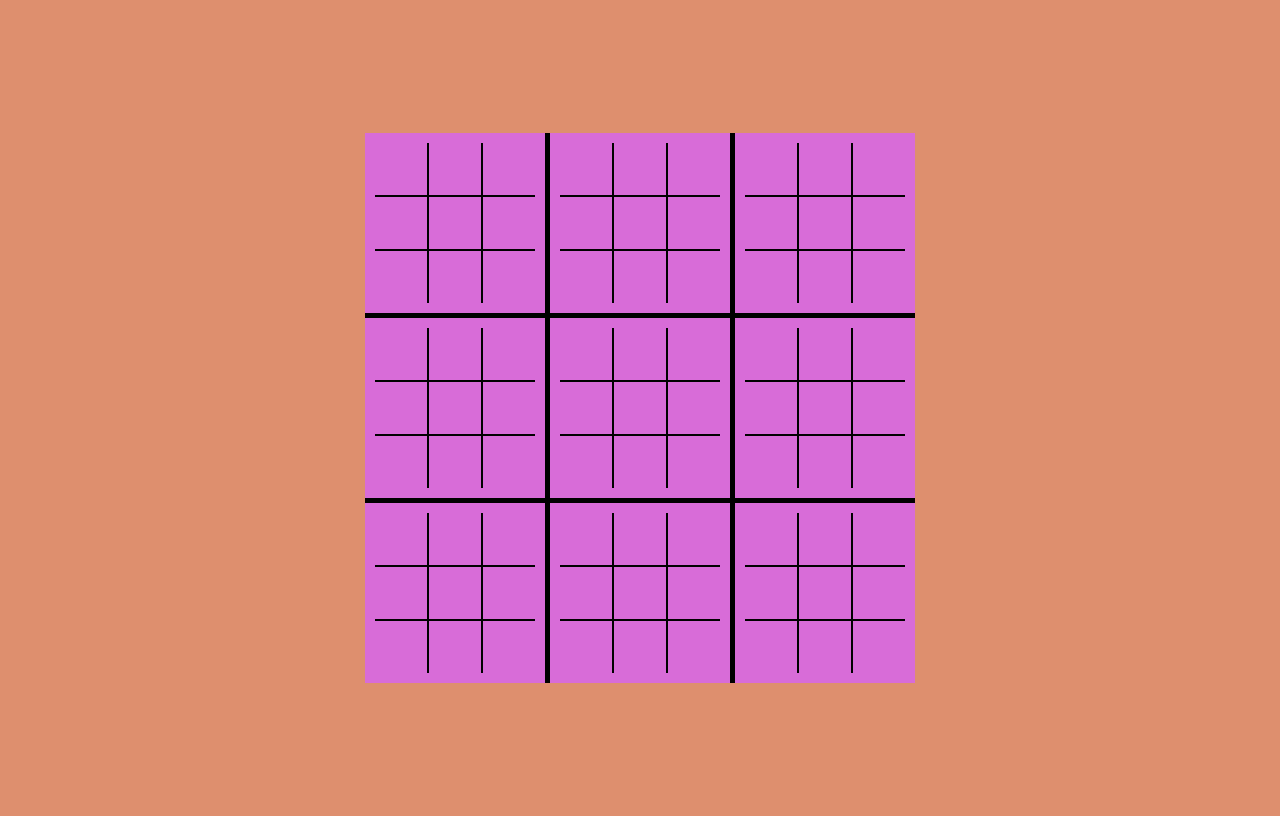
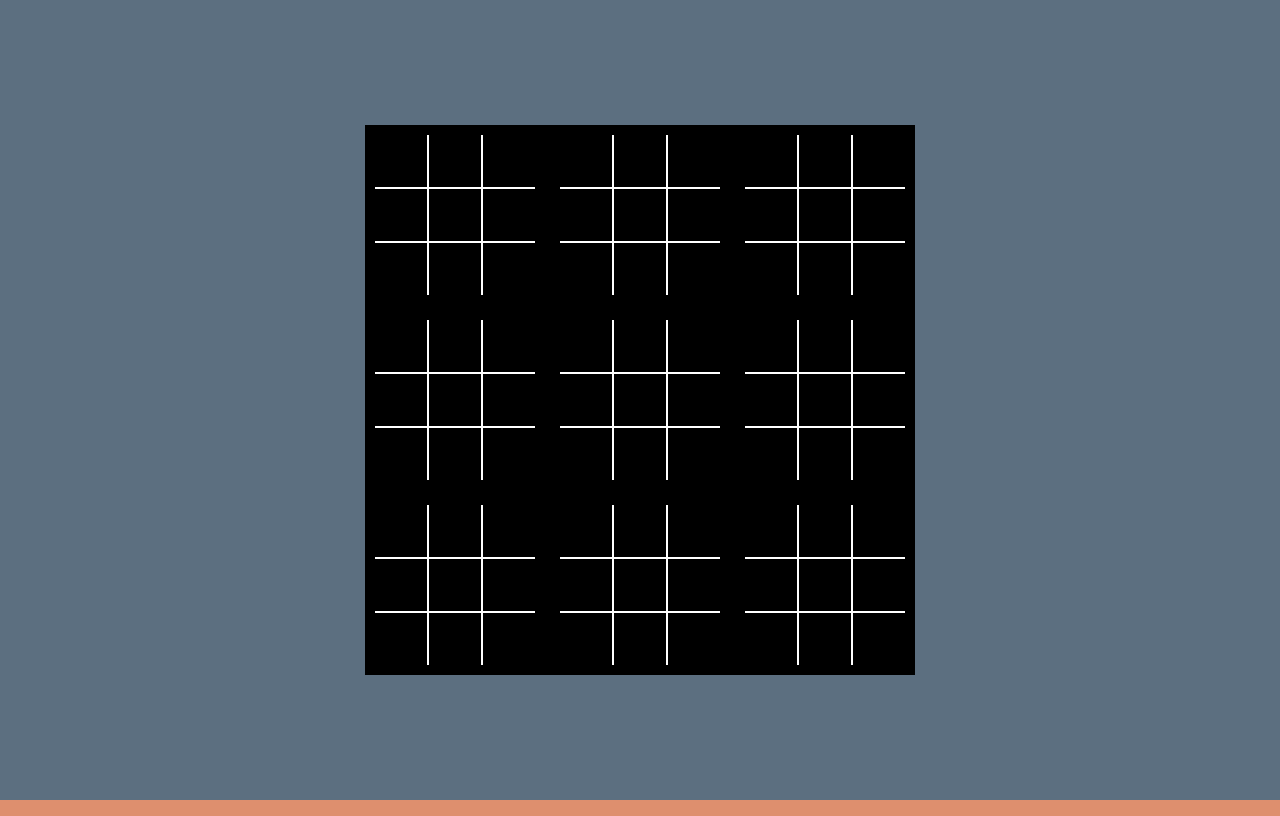
Before and after one commit to soheb-btw/tic-tac-toe, an Angular app: page / in a window 1280 px wide. Built offline with nearby package versions, Linux system fonts and the light colour scheme.

Commit message:
centering grid build files

```diff
--- a/src/app/app.component.scss
+++ b/src/app/app.component.scss
@@ -6,6 +6,7 @@
 
 body{
     background-color: #DE8F6E;
+    margin: 0 !important;
 }
 
 .player{
@@ -50,6 +51,7 @@
     display: flex;
     justify-content: center ;
     align-items: center;
+    background-color: rgb(92, 111, 128);
     min-height: 100vh;
     justify-content: space-evenly;
 }
--- a/src/app/sub-grid/sub-grid.component.scss
+++ b/src/app/sub-grid/sub-grid.component.scss
@@ -1,6 +1,6 @@
 .main-section{
     padding: 10px;
-    background-color: rgba(231, 116, 231, 0.938);
+    background-color: black;
     position: relative;
 }
 
@@ -24,56 +24,56 @@
 }
 
 #box-0{
-    border-right: 1px solid;
-    border-bottom: 1px solid;
+    border-right: 1px solid white;
+    border-bottom: 1px solid white;
 }
 
 #box-1{
-    border-bottom: 1px solid;
-    border-left: 1px solid;
-    border-right: 1px solid;
+    border-bottom: 1px solid white;
+    border-left: 1px solid white;
+    border-right: 1px solid white;
 }
 
 #box-2{
-    border-left: 1px solid;
-    border-bottom: 1px solid;
+    border-left: 1px solid white;
+    border-bottom: 1px solid white;
 }
 
 #box-3{
-    border-bottom: 1px solid;
-    border-top: 1px solid;
-    border-right: 1px solid;
+    border-bottom: 1px solid white;
+    border-top: 1px solid white;
+    border-right: 1px solid white;
 }
 
 #box-4{
-    border: 1px solid;
+    border: 1px solid white;
 }
 
 #box-5{
-    border-bottom: 1px solid;
-    border-left: 1px solid;
-    border-top: 1px solid;
+    border-bottom: 1px solid white;
+    border-left: 1px solid white;
+    border-top: 1px solid white;
 }
 
 #box-6{
-    border-top: 1px solid;
-    border-top: 1px solid;
-    border-right: 1px solid;
+    border-top: 1px solid white;
+    border-top: 1px solid white;
+    border-right: 1px solid white;
 }
 
 #box-7{
-    border-top: 1px solid;
-    border-left: 1px solid;
-    border-right: 1px solid;
+    border-top: 1px solid white;
+    border-left: 1px solid white;
+    border-right: 1px solid white;
 }
 
 #box-8{
-    border-top: 1px solid;
-    border-left: 1px solid;
+    border-top: 1px solid white;
+    border-left: 1px solid white;
 }
 
 .box{
-    // border-right: 1px solid grey;
+    // border-right: 1px solid white grey;
     // background-color: rgba(231, 116, 231, 0.938);
     display: flex;
     max-width: 100px;
--- a/src/index.html
+++ b/src/index.html
@@ -7,7 +7,7 @@
   <meta name="viewport" content="width=device-width, initial-scale=1">
   <link rel="icon" type="image/x-icon" href="favicon.ico">
 </head>
-<body>
+<body style="margin: 0;">
   <app-root></app-root>
 </body>
 </html>
```
Also changed, not shown: 3 other files (tests, documents, lock files or other folders).
